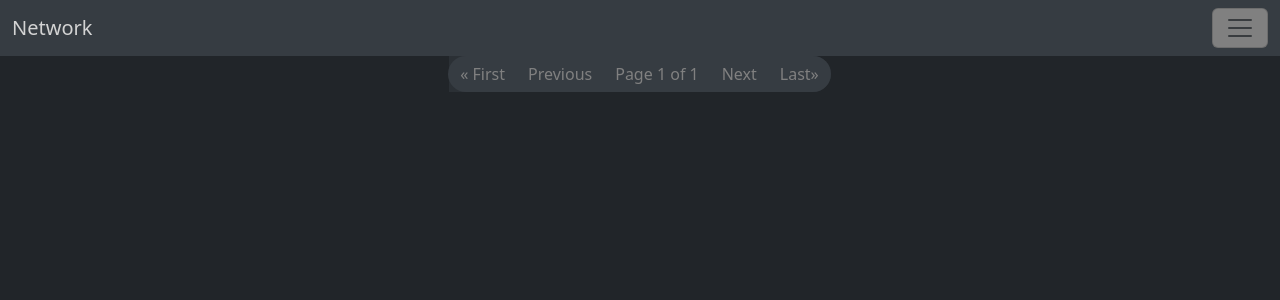
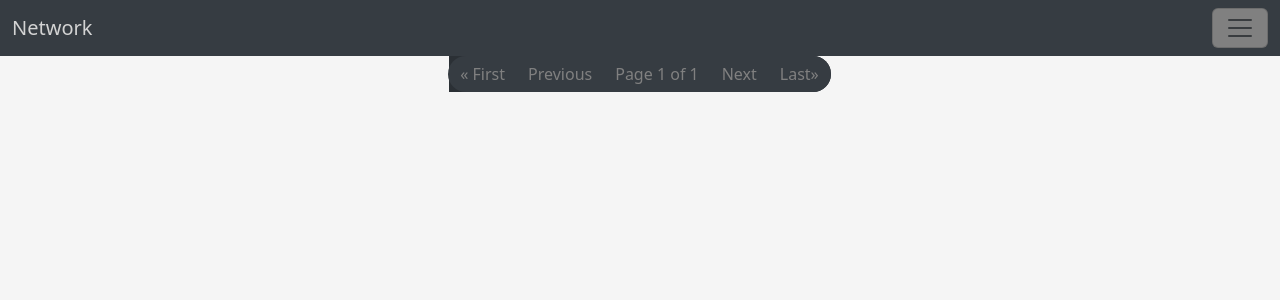
Before and after one commit to NearBee/Js-Network, a Django app: page / in a window 1280 px wide. Shown: the top 300 px of the page. Run offline with Django 3.2, Linux system fonts and the light colour scheme; data that the repository does not hold is empty.

Commit message:
added light mode form background color

```diff
--- a/network/static/network/styles.css
+++ b/network/static/network/styles.css
@@ -1,5 +1,6 @@
-body {
-    background: #F5F5F5;
+body,
+body form {
+    background: #F5F5F5 !important;
     /* color: #E5E5CB; */
 }
 
@@ -58,10 +59,6 @@ body>nav {
     background: gray;
 }
 
-.dark-mode .navbar-toggler-icon {
-    color: lightgray !important;
-}
-
 .dark-mode .disabled .page-link {
     color: gray;
 }
```
